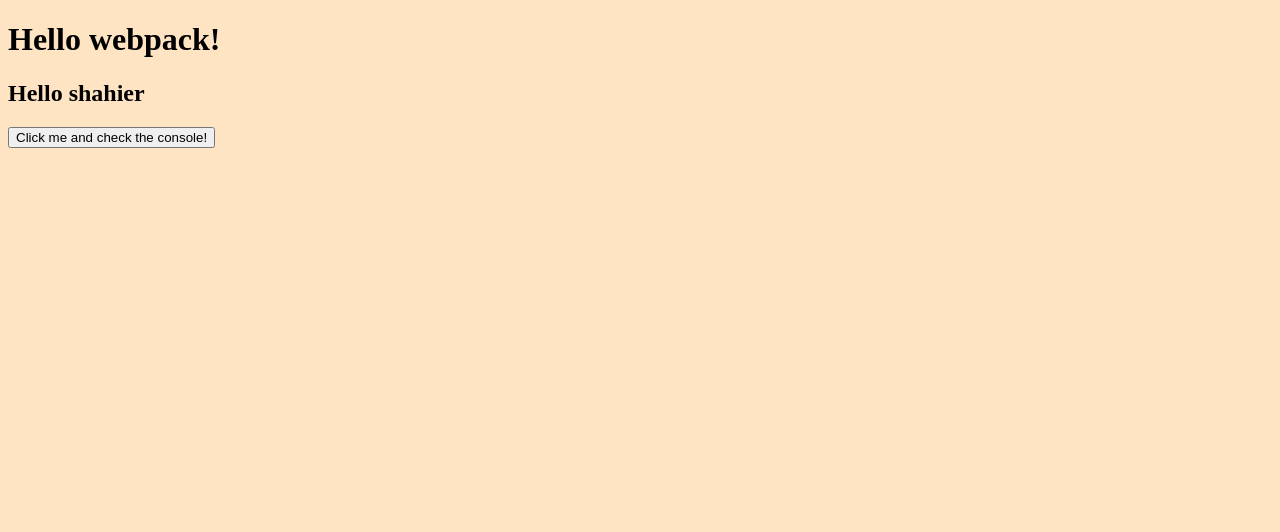
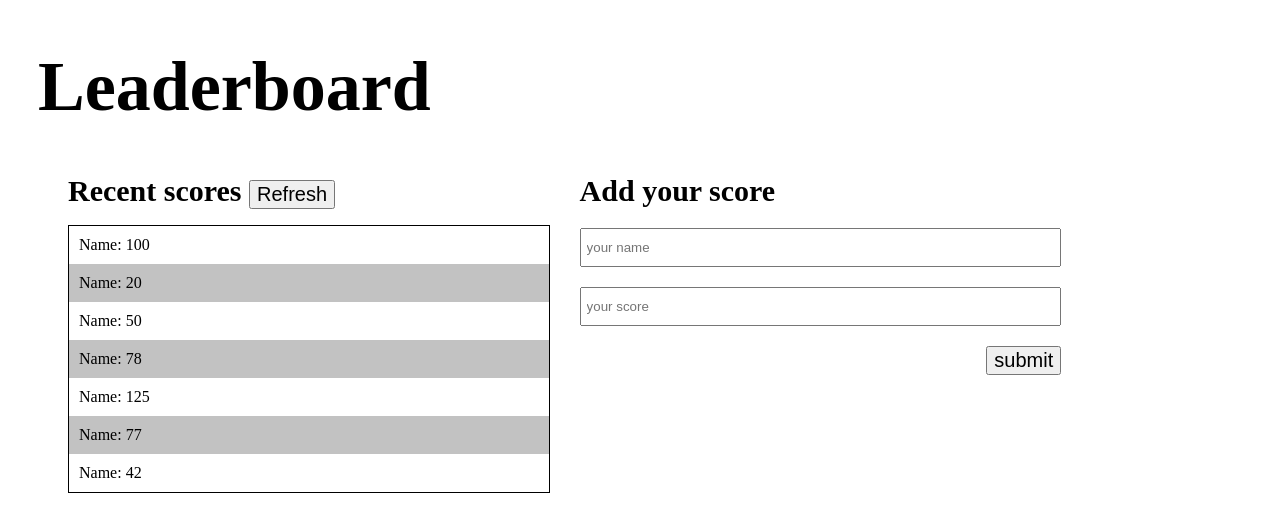
Before and after one commit to ShahierNashaat/Leaderboard, a website built with webpack: page src/index.html in a window 1280 px wide. Built offline with nearby package versions, Linux system fonts and the light colour scheme.

Commit message:
Develop HTML and CSS

```diff
--- a/src/index.html
+++ b/src/index.html
@@ -4,11 +4,34 @@
 <head>
     <meta charset="UTF-8">
     <meta name="viewport" content="width=device-width, initial-scale=1.0">
-    <title>Wbpack Exercise</title>
+    <title>Leaderboard</title>
 </head>
 
 <body>
-    <h1>Hello webpack!</h1>
+    <h1>Leaderboard</h1>
+    <div class="container">
+        <div class="display-scores">
+            <div class="refresh-scores">
+                <span>Recent scores </span>
+                <button type="button" class="refresh-btn">Refresh</button>
+            </div>
+            <ul class="scores">
+                <li>Name: 100</li>
+                <li>Name: 20</li>
+                <li>Name: 50</li>
+                <li>Name: 78</li>
+                <li>Name: 125</li>
+                <li>Name: 77</li>
+                <li>Name: 42</li>
+            </ul>
+        </div>
+        <div class="add-score">
+            <span>Add your score</span>
+            <input id="name" type="text" placeholder="your name">
+            <input id="score" type="number" placeholder="your score">
+            <button type="submit" class="submit">submit</button>
+        </div>
+    </div>
 </body>
 
 </html>
--- a/src/index.js
+++ b/src/index.js
@@ -1,22 +1 @@
-import _ from 'lodash';
-import printMe from './print.js';
 import './style.css';
-
-function component() {
-  const element = document.createElement('div');
-  const h2 = document.createElement('h2');
-  const btn = document.createElement('button');
-
-  h2.innerHTML = _.join(['Hello', 'shahier'], ' ');
-
-  element.appendChild(h2);
-
-  btn.innerHTML = 'Click me and check the console!';
-  btn.onclick = printMe;
-
-  element.appendChild(btn);
-
-  return element;
-}
-
-document.body.appendChild(component());
--- a/src/print.js
+++ /dev/null
@@ -1,3 +0,0 @@
-export default function printMe() {
-  console.log('I get called from print.js!');
-}
--- a/src/style.css
+++ b/src/style.css
@@ -1,3 +1,53 @@
-body {
-    background-color: bisque;
+h1 {
+  font-size: 70px;
+  padding-left: 30px;
 }
+
+.container {
+  display: flex;
+  padding-left: 60px;
+  gap: 30px;
+}
+
+span {
+  font-size: 30px;
+  font-weight: bold;
+}
+
+ul {
+  list-style-type: none;
+  padding-left: 0;
+  border: 1px solid black;
+}
+
+li {
+  padding: 10px;
+}
+
+li:nth-child(even) {
+  background-color: rgb(194, 194, 194);
+}
+
+.add-score {
+  display: flex;
+  flex-direction: column;
+  width: 40%;
+  gap: 20px;
+}
+
+.add-score input {
+  height: 25px;
+  padding: 5px;
+}
+
+.display-scores {
+  width: 40%;
+}
+
+.submit {
+  align-self: flex-end;
+}
+
+button {
+  font-size: 20px;
+}
--- a/webpack.config.js
+++ b/webpack.config.js
@@ -13,7 +13,7 @@
   plugins: [
     new HtmlWebpackPlugin({
       title: 'Output Management',
-      template: './src/index.html'
+      template: './src/index.html',
     }),
   ],
   output: {
```
Also changed, not shown: dist/index.bundle.js, dist/index.html.
